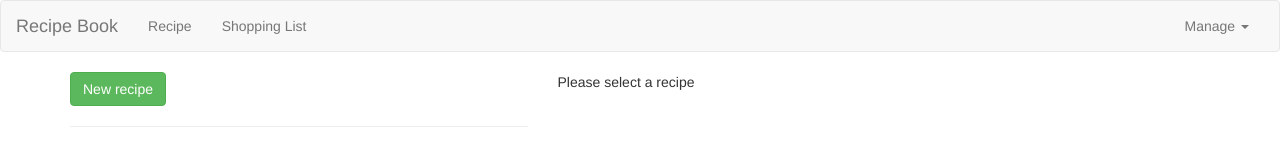
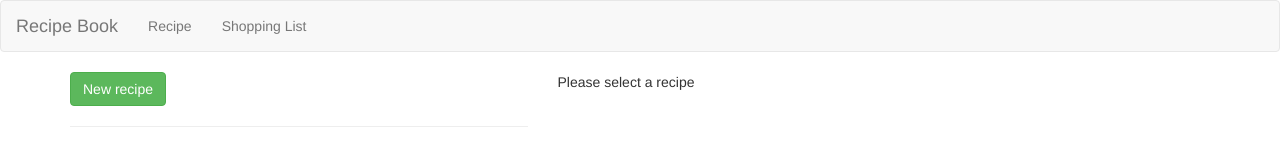
Before and after one commit to etronicspy/RecepieProject, an Angular app: page / in a window 1280 px wide. Shown: the top 146 px of the page. Built offline with nearby package versions, Linux system fonts and the light colour scheme.

Commit message:
Treck aspire3

```diff
--- a/src/app/header/header.component.html
+++ b/src/app/header/header.component.html
@@ -8,7 +8,7 @@
                 <li><a href="#" (click)="onSelect('recipe')">Recipe</a></li>
                 <li><a href="#" (click)="onSelect('shopping-list')">Shopping List</a></li>
             </ul>
-            <ul class="nav navbar-nav navbar-right">
+            <!-- <ul class="nav navbar-nav navbar-right">
                 <li class="dropdown" appDropdown>
                   <a href="#" class="dropdown-toggle" role="button">Manage <span class="caret"></span></a>
                     <ul class="dropdown-menu">
@@ -16,7 +16,7 @@
                         <li><a href="#">Fetch Data</a></li>
                     </ul>
                 </li>
-            </ul>
+            </ul> -->
         </div>
     </div>
 </nav>
```
